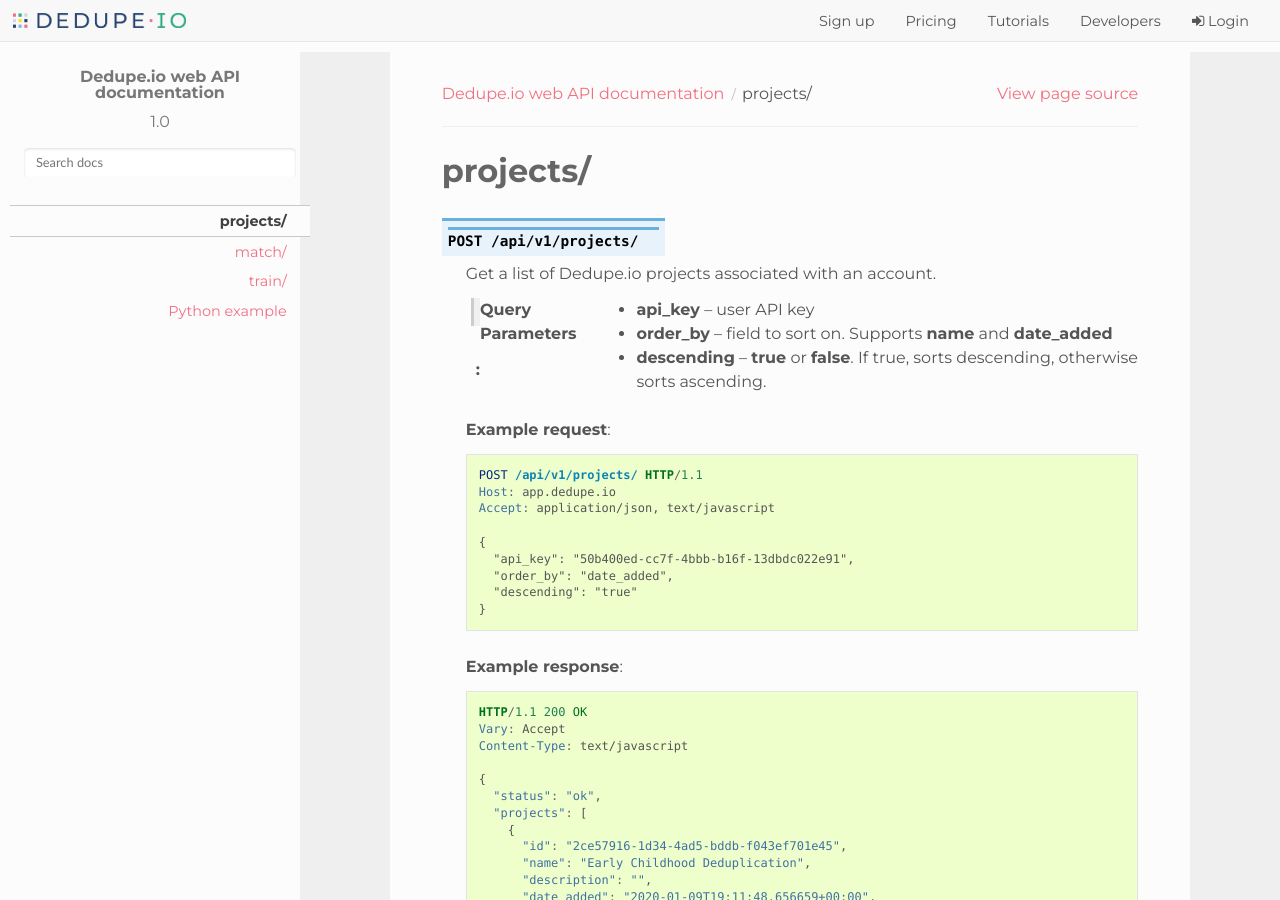
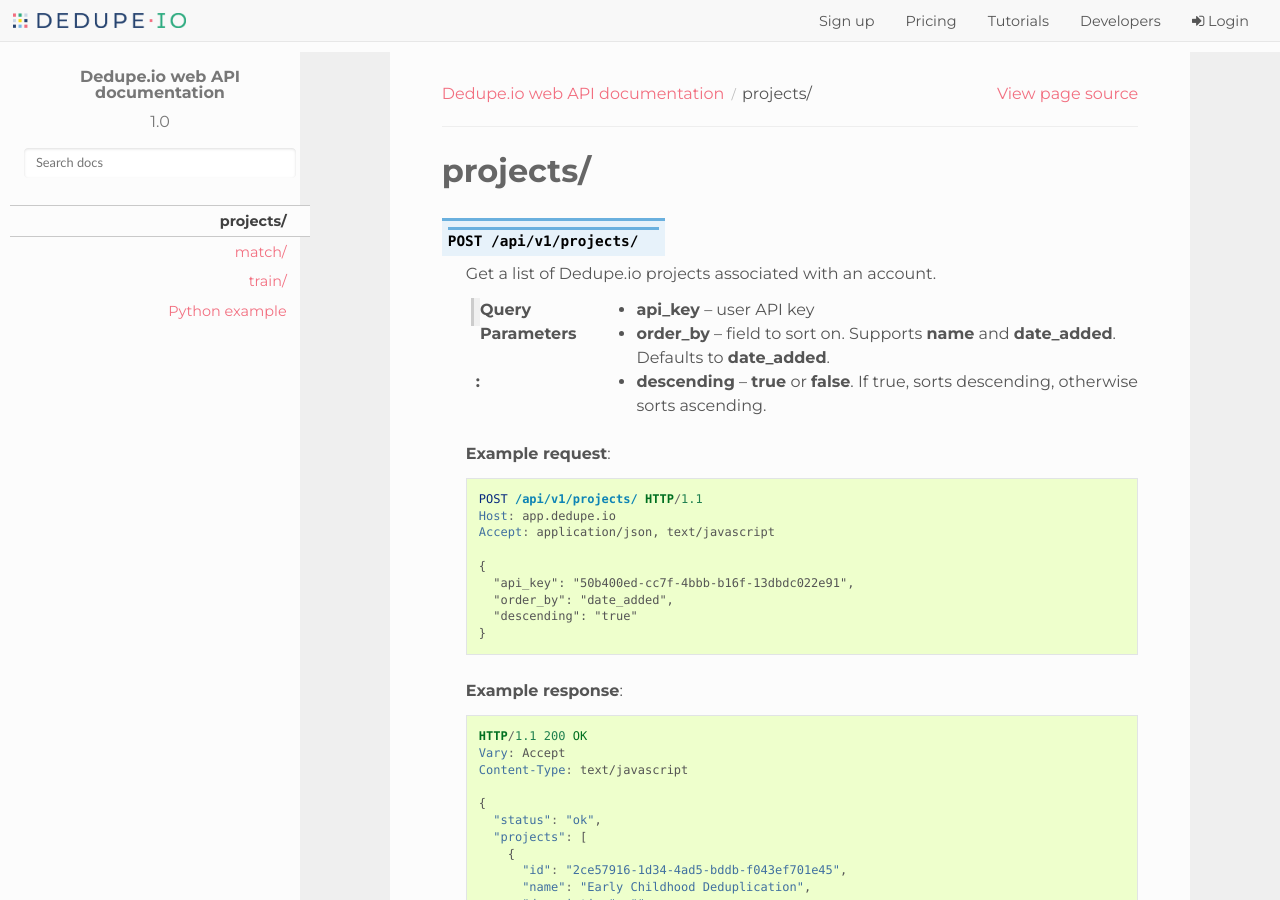
Before and after one commit to dedupeio/dedupeio-web-api-docs, a Sphinx documentation site: the page built from docs/Endpoints.rst, in a window 1280 px wide and 900 px high. Built offline with Sphinx 7.4.7 and the Read the Docs theme 2.0.0, drawn with Linux system fonts in a browser that asks for light colours.

Commit message:
Update docs/Endpoints.rst
Co-Authored-By: Hannah Cushman <hancush@users.noreply.github.com>

```diff
--- a/docs/Endpoints.rst
+++ b/docs/Endpoints.rst
@@ -6,7 +6,7 @@
    Get a list of Dedupe.io projects associated with an account.
 
    :query api_key: user API key
-   :query order_by: field to sort on. Supports **name** and **date_added**
+   :query order_by: field to sort on. Supports **name** and **date_added**. Defaults to **date_added**.
    :query descending: **true** or **false**. If true, sorts descending, otherwise sorts ascending.
 
    **Example request**:
```
